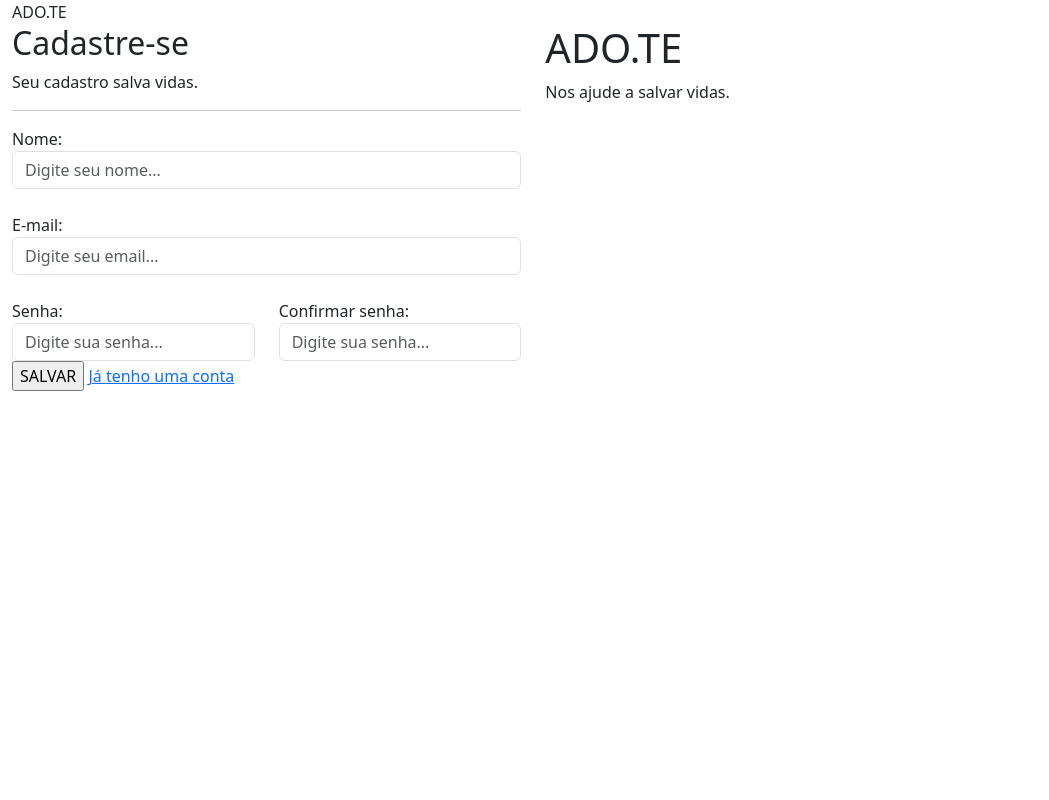
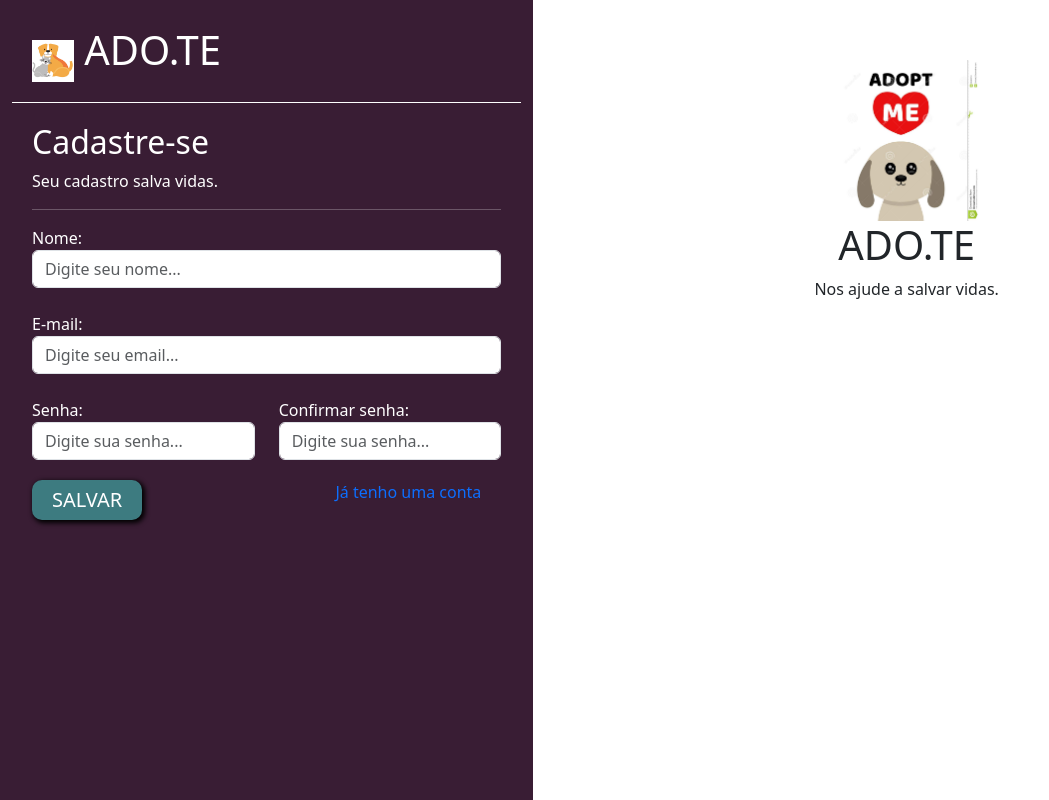
Before and after one commit to pabsoftware/adote, a Django app: page /auth/cadastro/ in a window 1280 px wide. Shown: the whole page, without its empty margins (0-1049 px from the left). Run offline with Django 4.2, Linux system fonts and the light colour scheme.

Commit message:
estilizando cadastro

```diff
--- /dev/null
+++ b/templates/static/usuarios/css/cadastro.css
@@ -0,0 +1,45 @@
+.bg-side{
+    background-color: #391D34;
+    color: white;
+    height: 100vh;
+
+
+}
+.header{
+    border-bottom: 1px solid white;
+    padding: 20px;
+}
+
+.body-form{
+    padding: 20px;
+}
+
+.font-logo{
+    margin-left: 10px;
+    font-size: 40px;
+
+}
+
+.btn-custom-primary{
+    background-color: #3D7B80;
+    border: none;
+    box-shadow: 2px 2px 5px 1px black;
+    color: white;
+    font-size: 20px;
+    padding: 5px 20px 5px 20px;
+    border-radius: 10px;
+    margin-top: 20px;
+
+}
+
+.link-float{
+
+    text-decoration: none;
+    float: right;
+    margin: 20px;
+}
+
+.side-logo{
+    text-align: center;
+    margin-top: 60px;
+}
--- a/usuarios/templates/cadastro.html
+++ b/usuarios/templates/usuarios/cadastro.html
@@ -1,3 +1,5 @@
+{% load static %}
+
 <!doctype html>
 <html lang="pt-BR">
     <head>
@@ -5,7 +7,7 @@
     <meta name="viewport" content="width=device-width, initial-scale=1">
     <title>Cadastro</title>
     <link href="https://cdn.jsdelivr.net/npm/bootstrap@5.3.0-alpha1/dist/css/bootstrap.min.css" rel="stylesheet">
-
+    <link href = "{% static 'usuarios/css/cadastro.css' %}"rel = "stylesheet">
     </head>
     <body>
 
@@ -13,7 +15,7 @@
             <div class="row">
                 <div class="col-md-5 bg-side">
                     <div class='header'>
-                        <img src="" width="9%"><span class="font-logo">ADO.TE</span>
+                        <img src="{% static 'usuarios/img/adote.png' %}" width="9%"><span class="font-logo">ADO.TE</span>
                     </div>
 
                     <div class="body-form">
@@ -49,7 +51,7 @@
 
                 <div class="col-md-7">
                     <div class="side-logo">
-                        <img class="logo-margin-top" src="" width="20%">
+                        <img class="logo-margin-top" src="{% static 'usuarios/img/adoteme.jpg' %}" width="20%">
                         <h1>ADO.TE</h1>
                         <p>Nos ajude a salvar vidas.</p>
                     </div>
--- a/usuarios/views.py
+++ b/usuarios/views.py
@@ -4,5 +4,5 @@ from django.http import HttpResponse
 # Create your views here.
 
 def cadastro(request):
-    template_name = 'cadastro.html'
+    template_name = 'usuarios/cadastro.html'
     return render(request, template_name )
```
Also changed, not shown: adote/settings.py (+6 -1 lines), templates/static/usuarios/img/adote.png (added), templates/static/usuarios/img/adoteme.jpg (added).
